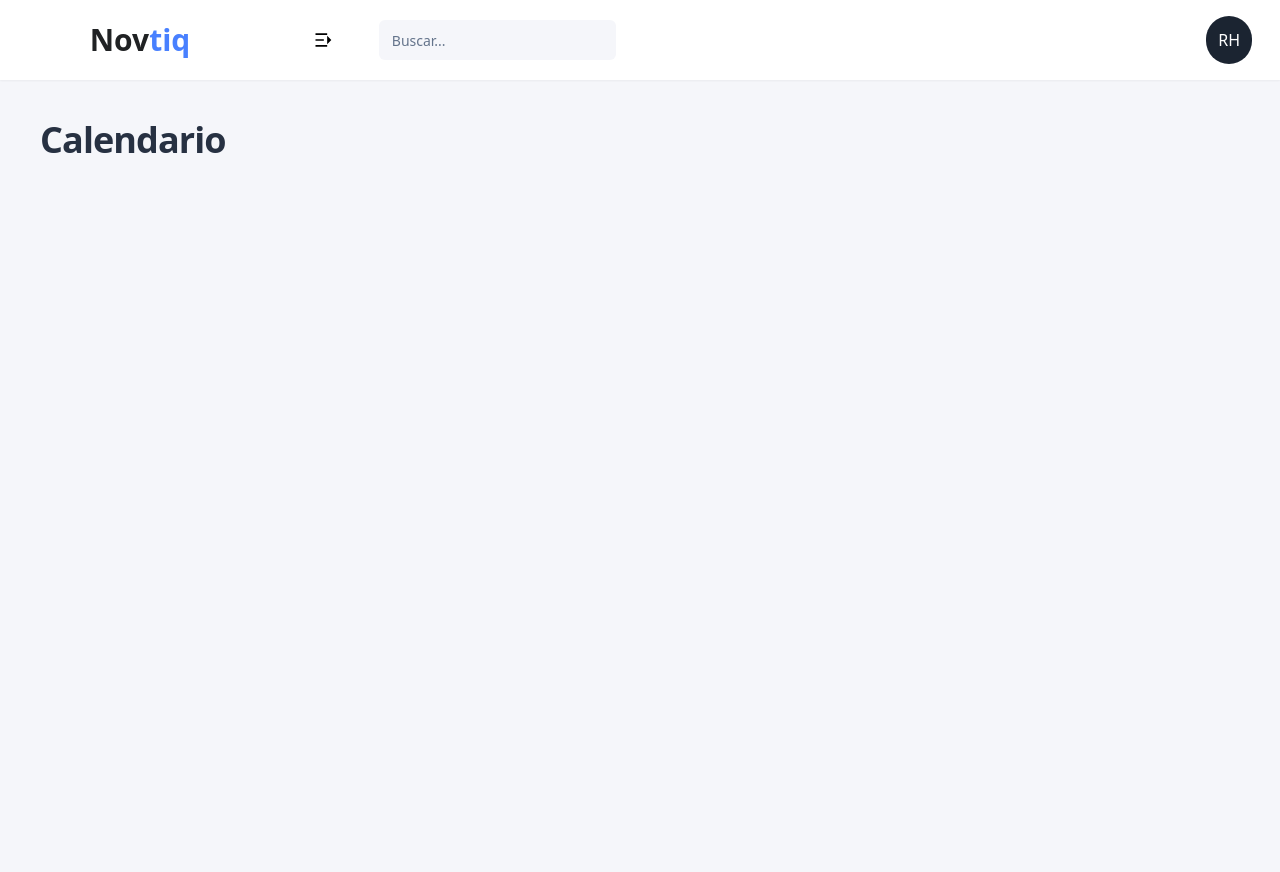
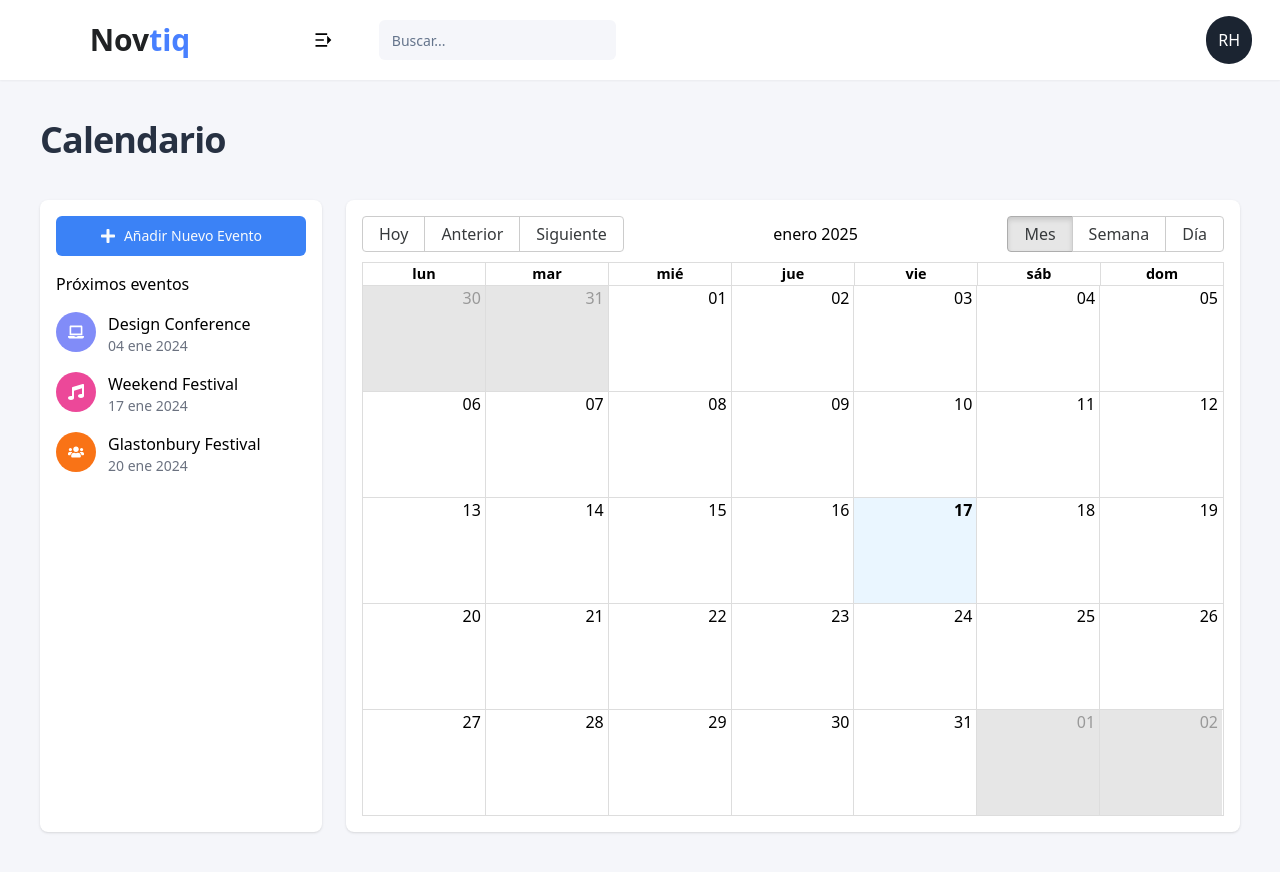
Before and after one commit to rody-huancas/template-dashboard-novtiq, a React (Vite) app: page /calendar in a window 1280 px wide. Before the commit the page ends 800 px from the top, so only its background shows below. Built offline with nearby package versions, Linux system fonts and the light colour scheme.

Commit message:
Feat: calendar

```diff
--- a/package.json
+++ b/package.json
@@ -13,8 +13,10 @@
     "@tanstack/react-table": "^8.20.6",
     "class-variance-authority": "^0.7.1",
     "clsx": "^2.1.1",
+    "date-fns": "^4.1.0",
     "novtiq-modal": "^0.3.0",
     "react": "^18.3.1",
+    "react-big-calendar": "^1.17.1",
     "react-dom": "^18.3.1",
     "react-icons": "^5.4.0",
     "react-router-dom": "^7.1.2",
@@ -27,6 +29,7 @@
     "@eslint/js": "^9.17.0",
     "@types/node": "^22.10.7",
     "@types/react": "^18.3.18",
+    "@types/react-big-calendar": "^1.16.1",
     "@types/react-dom": "^18.3.5",
     "@vitejs/plugin-react": "^4.3.4",
     "@vitejs/plugin-react-swc": "^3.7.2",
--- /dev/null
+++ b/src/components/modules/calendar/EventsList.tsx
@@ -0,0 +1,66 @@
+import { Button } from "@/components/ui/button/Button";
+import { FaPlus } from "react-icons/fa";
+import * as dateFns from "date-fns";
+import { es } from "date-fns/locale";
+import { IconType } from "react-icons";
+import { useState } from "react";
+import NewEventModal from "./NewEventModal";
+
+interface Event {
+  title: string;
+  start: Date;
+  end  : Date;
+  color: string;
+  icon : IconType;
+}
+
+interface EventsListProps {
+  events: Event[];
+}
+
+export const EventsList = ({ events }: EventsListProps) => {
+  const [showModal, setShowModal] = useState<boolean>(false);
+
+  return (
+    <>
+      <div className="space-y-4">
+        <Button
+          className="w-full bg-blue-500 hover:bg-blue-600"
+          onClick={() => setShowModal(true)}
+        >
+          <FaPlus className="mr-2 h-4 w-4" />
+          Añadir Nuevo Evento
+        </Button>
+
+        <div>
+          <h3 className="font-medium mb-4">Próximos eventos</h3>
+          <div className="space-y-4">
+            {events.map((event, idx) => (
+              <div key={idx} className="flex items-start space-x-3">
+                <div
+                  className="h-10 w-10 rounded-full flex items-center justify-center text-white"
+                  style={{ backgroundColor: event.color }}
+                >
+                  <event.icon />
+                </div>
+                <div>
+                  <h4 className="font-medium">{event.title}</h4>
+                  <p className="text-sm text-gray-500">
+                    {dateFns.format(event.start, "dd MMM yyyy", { locale: es })}
+                  </p>
+                </div>
+              </div>
+            ))}
+          </div>
+        </div>
+      </div>
+
+      {showModal && (
+        <NewEventModal
+          onCloseModal={() => setShowModal(false)}
+          showModal={showModal}
+        />
+      )}
+    </>
+  );
+};
--- /dev/null
+++ b/src/components/modules/calendar/NewEventModal.tsx
@@ -0,0 +1,92 @@
+import { useState } from "react";
+import Modal from "@/components/ui/modal/Modal";
+import { Input } from "@/components/ui/input/Input";
+import { Button } from "@/components/ui/button/Button";
+import { FaMusic, FaLaptop, FaUsers } from "react-icons/fa";
+
+interface Props {
+  showModal: boolean;
+  onCloseModal: () => void;
+}
+
+const NewEventModal = ({ showModal, onCloseModal }: Props) => {
+  const [title, setTitle] = useState("");
+  const [description, setDescription] = useState("");
+  const [startDate, setStartDate] = useState<Date | null>(null);
+  const [endDate, setEndDate] = useState<Date | null>(null);
+  const [color, setColor] = useState("#818CF8");
+
+  return (
+    <Modal
+      title="Nuevo Evento"
+      size="3xl"
+      isOpen={showModal}
+      onClose={onCloseModal}
+      closeOnOverlayClick={false}
+      overlay="light"
+    >
+      <div>
+        <Input
+          label="Título"
+          placeholder="Ingrese el título"
+          value={title}
+          onChange={(e) => setTitle(e.target.value)}
+        />
+        <Input
+          label="Descripción"
+          placeholder="Ingrese una descripción"
+          value={description}
+          onChange={(e) => setDescription(e.target.value)}
+          className="mt-4"
+        />
+        <Input
+          label="Fecha de inicio"
+          type="datetime-local"
+          value={startDate ? startDate.toISOString().slice(0, 16) : ""}
+          onChange={(e) => setStartDate(new Date(e.target.value))}
+          className="mt-4"
+        />
+        <Input
+          label="Fecha de fin"
+          type="datetime-local"
+          value={endDate ? endDate.toISOString().slice(0, 16) : ""}
+          onChange={(e) => setEndDate(new Date(e.target.value))}
+          className="mt-4"
+        />
+        <div className="mt-4">
+          <label className="block text-sm font-medium">Color</label>
+          <input
+            type="color"
+            value={color}
+            onChange={(e) => setColor(e.target.value)}
+            className="mt-2 w-12 h-8 border rounded"
+          />
+        </div>
+        <div className="mt-4">
+          <label className="block text-sm font-medium">Icono</label>
+          <div className="flex space-x-4">
+            <Button>
+              <FaLaptop />
+            </Button>
+            <Button>
+              <FaMusic />
+            </Button>
+            <Button>
+              <FaUsers />
+            </Button>
+          </div>
+        </div>
+        <div className="mt-6 flex justify-end">
+          <Button
+            onClick={onCloseModal}
+            className="bg-blue-500 hover:bg-blue-600"
+          >
+            Crear Evento
+          </Button>
+        </div>
+      </div>
+    </Modal>
+  );
+};
+
+export default NewEventModal;
--- /dev/null
+++ b/src/components/ui/modal/Modal.tsx
@@ -0,0 +1,39 @@
+import { Modal as NovtiqModal } from "novtiq-modal";
+import "novtiq-modal/dist/novtiq-modal.css";
+
+interface ModalProps {
+  isOpen              : boolean;
+  onClose             : () => void;
+  title?              : string;
+  size?               : "sm" | "md" | "lg" | "xl" | "2xl" | "3xl" | "4xl" | "full";
+  position?           : "top" | "center" | "bottom";
+  overlay?            : "default" | "dark" | "light" | "none";
+  closeOnOverlayClick?: boolean;
+  closeOnEsc?         : boolean;
+  children?           : React.ReactNode;
+}
+
+const Modal = (props: ModalProps) => {
+  const {
+    isOpen, onClose, title = "Default Title", size = "md", position = "center", overlay = "dark",
+    closeOnOverlayClick = true, closeOnEsc = true, children,
+  } = props;
+
+  return (
+    <NovtiqModal
+      isOpen={isOpen}
+      onClose={onClose}
+      title={title}
+      size={size}
+      position={position}
+      hasOverlay={true}
+      overlay={overlay}
+      closeOnOverlayClick={closeOnOverlayClick}
+      closeOnEsc={closeOnEsc}
+    >
+      {children}
+    </NovtiqModal>
+  );
+};
+
+export default Modal;
--- /dev/null
+++ b/src/data/calendarData.ts
@@ -0,0 +1,34 @@
+import { IconType } from "react-icons";
+import { FaLaptop, FaMusic, FaUsers } from "react-icons/fa";
+
+export interface Event {
+  title: string;
+  start: Date;
+  end  : Date;
+  color: string;
+  icon : IconType;
+}
+
+export const calendarData: Event[] = [
+  {
+    title: "Design Conference",
+    start: new Date(2024, 0, 4, 10, 0),
+    end: new Date(2024, 0, 4, 12, 0),
+    color: "#818CF8",
+    icon: FaLaptop,
+  },
+  {
+    title: "Weekend Festival",
+    start: new Date(2024, 0, 17),
+    end: new Date(2024, 0, 17),
+    color: "#EC4899",
+    icon: FaMusic,
+  },
+  {
+    title: "Glastonbury Festival",
+    start: new Date(2024, 0, 20),
+    end: new Date(2024, 0, 22),
+    color: "#F97316",
+    icon: FaUsers,
+  },
+];
--- a/src/modules/calendar/CalendarPage.tsx
+++ b/src/modules/calendar/CalendarPage.tsx
@@ -1,11 +1,40 @@
+import { Calendar } from "react-big-calendar";
+
 import { Title } from "@/components/ui/title/Title";
+import { EventsList } from "@/components/modules/calendar/EventsList";
+import { calendarData } from "@/data/calendarData";
+import { localizer, messages } from "@/utils/calendar-config.util";
+
+import "react-big-calendar/lib/css/react-big-calendar.css";
 
 const CalendarPage = () => {
   return (
     <div className="space-y-10">
-      <Title level={3} size="h3">
-        Calendario
-      </Title>
+      <Title size="h3">Calendario</Title>
+
+      <div className="grid grid-cols-1 md:grid-cols-4 gap-6">
+        <div className="bg-white p-4 rounded-lg shadow">
+          <EventsList events={calendarData} />
+        </div>
+
+        <div className="md:col-span-3 bg-white p-4 rounded-lg shadow">
+          <Calendar
+            localizer={localizer}
+            events={calendarData}
+            startAccessor="start"
+            endAccessor="end"
+            style={{ height: "calc(100vh - 200px)" }}
+            messages={messages}
+            culture="es"
+            views={["month", "week", "day"]}
+            eventPropGetter={(event) => ({
+              style: {
+                backgroundColor: event.color,
+              },
+            })}
+          />
+        </div>
+      </div>
     </div>
   );
 };
--- /dev/null
+++ b/src/utils/calendar-config.util.ts
@@ -0,0 +1,29 @@
+import { dateFnsLocalizer } from "react-big-calendar";
+import * as dateFns from "date-fns";
+import { es } from "date-fns/locale";
+
+const locales = {
+  es: es,
+};
+
+export const localizer = dateFnsLocalizer({
+  format     : (date: Date, format: string) => dateFns.format(date, format, { locale: es }),
+  parse      : dateFns.parse,
+  startOfWeek: dateFns.startOfWeek,
+  getDay     : dateFns.getDay,
+  locales,
+});
+
+export const messages = {
+  allDay  : "Todo el día",
+  previous: "Anterior",
+  next    : "Siguiente",
+  today   : "Hoy",
+  month   : "Mes",
+  week    : "Semana",
+  day     : "Día",
+  agenda  : "Agenda",
+  date    : "Fecha",
+  time    : "Hora",
+  event   : "Evento",
+};
```
Also changed, not shown: 2 other files (tests, documents, lock files or other folders).
